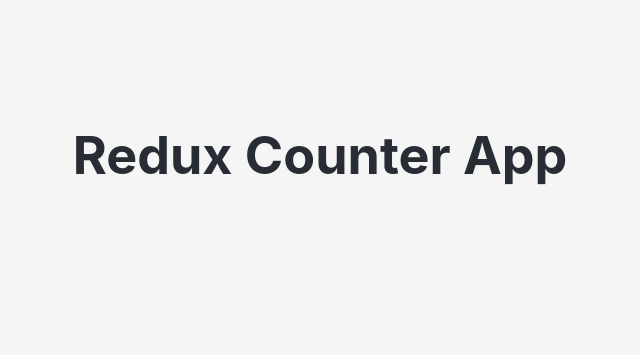
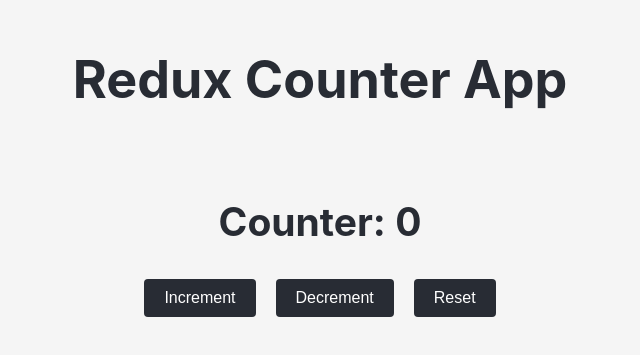
Before and after one commit to gill-ngugi/react-redux-reducers, a React (Create React App) app: page / in a window 1280 px wide. Shown: the part 245-600 px from the top of the page, without its empty margins (320-960 px from the left). Built offline with nearby package versions, Linux system fonts and the light colour scheme.

Commit message:
Updating Counter.js

```diff
--- a/src/components/Counter.js
+++ b/src/components/Counter.js
@@ -8,7 +8,10 @@
 
   return (
     <div className="counter">
-
+      <h2>Counter: {count}</h2>
+      <button onClick={() => dispatch(increment())}>Increment</button>
+      <button onClick={() => dispatch(decrement())}>Decrement</button>
+      <button onClick={() => dispatch(reset())}>Reset</button>
     </div>
   );
 };
```
